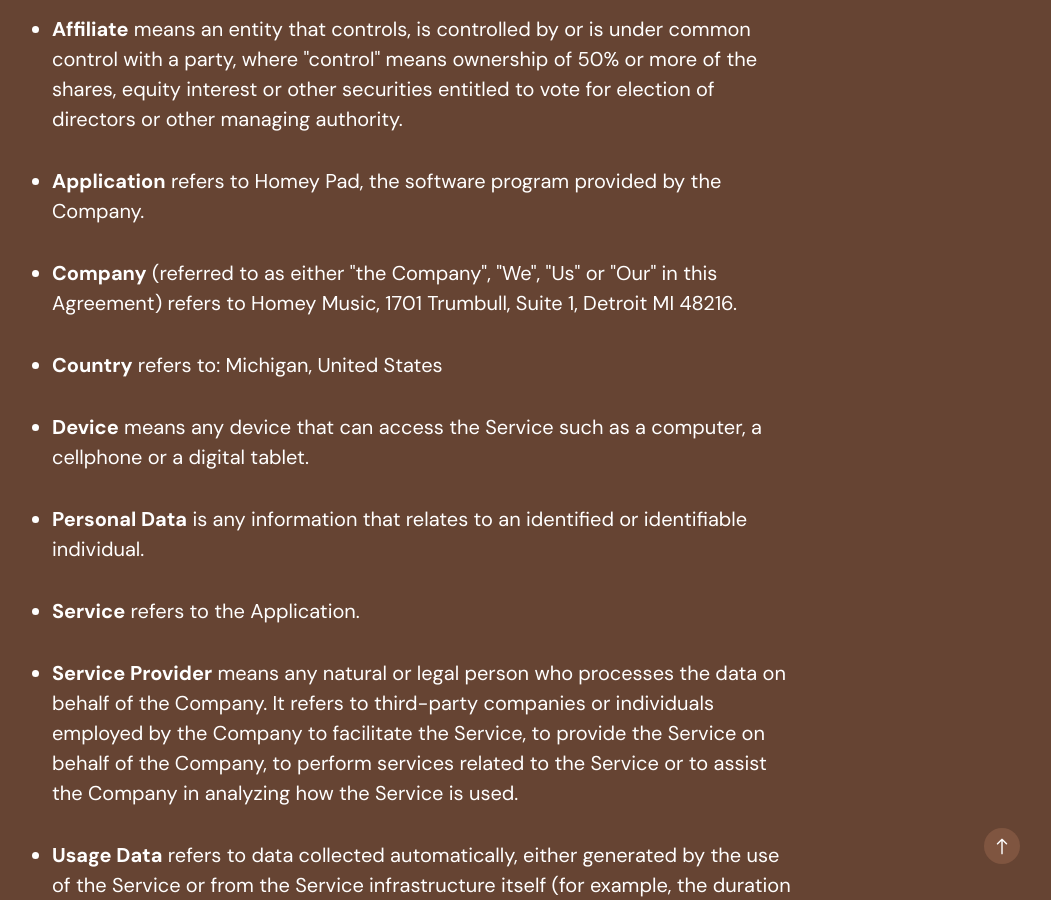
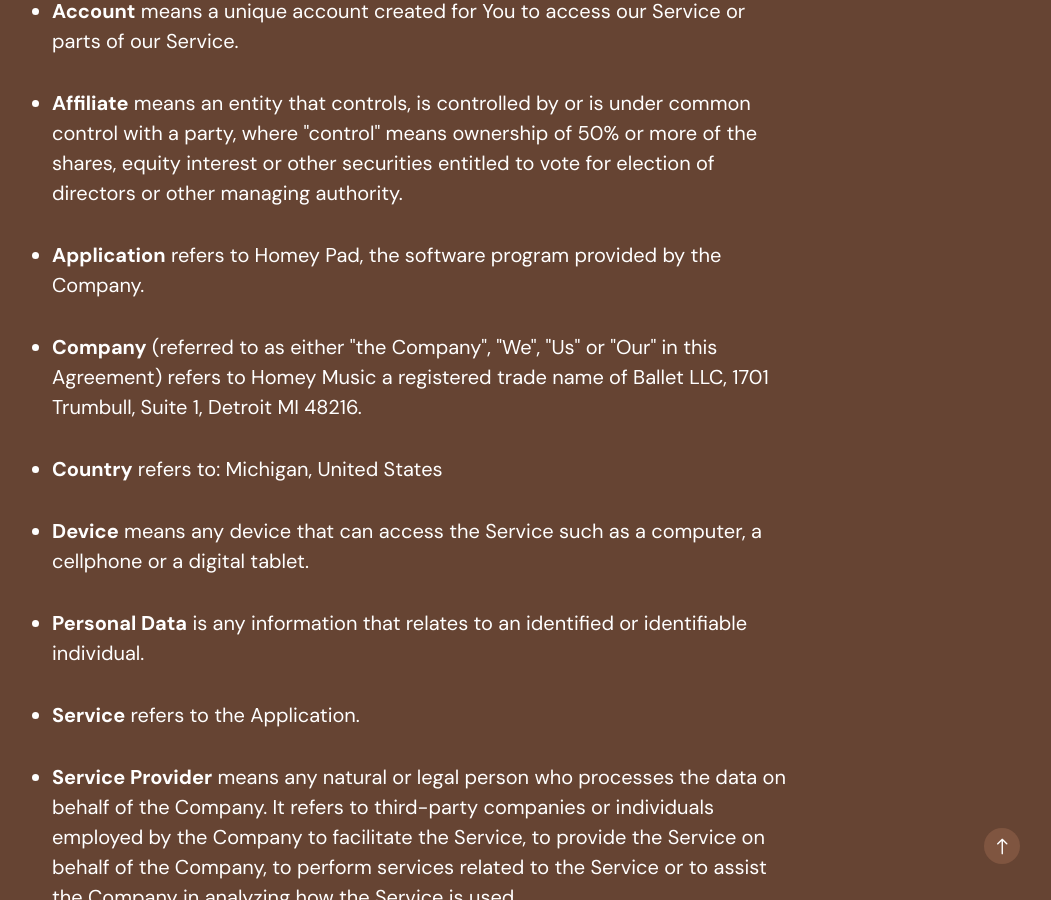
Before and after one commit to homeymusic/homeymusic.github.io, a Jekyll site: the page built from _pages/privacy.html, in a window 1280 px wide and 900 px high, scrolled down 1281 px. Shown: the whole window, without its empty margins (224-1275 px from the left). Built offline with Jekyll 4.4.1, drawn with Linux system fonts in a browser that asks for light colours; nearby versions of some CDN libraries; some of the changed text lies outside the part shown.

Commit message:
privacy policy

```diff
--- a/_pages/privacy.html
+++ b/_pages/privacy.html
@@ -24,7 +24,7 @@ permalink: /privacy/
 <p><strong>Application</strong> refers to Homey Pad, the software program provided by the Company.</p>
 </li>
 <li>
-<p><strong>Company</strong> (referred to as either &quot;the Company&quot;, &quot;We&quot;, &quot;Us&quot; or &quot;Our&quot; in this Agreement) refers to Homey Music, 1701 Trumbull, Suite 1, Detroit MI 48216.</p>
+<p><strong>Company</strong> (referred to as either &quot;the Company&quot;, &quot;We&quot;, &quot;Us&quot; or &quot;Our&quot; in this Agreement) refers to Homey Music a registered trade name of Ballet LLC, 1701 Trumbull, Suite 1, Detroit MI 48216.</p>
 </li>
 <li>
 <p><strong>Country</strong> refers to: Michigan,  United States</p>
```
Also changed, not shown: other parts of _pages/privacy.html (+1 -1 lines), images/05.png (added).
